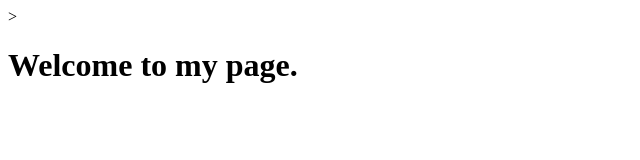
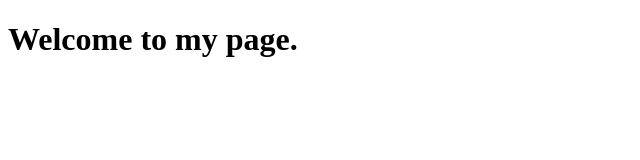
Before and after one commit to kristofkania33/triangle, a plain HTML site: page index.html in a window 1280 px wide. Shown: the whole page, without its empty margins (0-640 px from the left). Drawn offline with Linux system fonts and the light colour scheme.

Commit message:
correct in htlm

```diff
--- a/index.html
+++ b/index.html
@@ -3,7 +3,7 @@
 <head>
 	<meta charset="utf-8">
 	<title>triangle</title>
-	<link rel="stylesheet" type="text/css" href="css/style.css">>
+	<link rel="stylesheet" type="text/css" href="css/style.css">
 </head>
 <body>
 	<h1>Welcome to my page.</h1>
```
